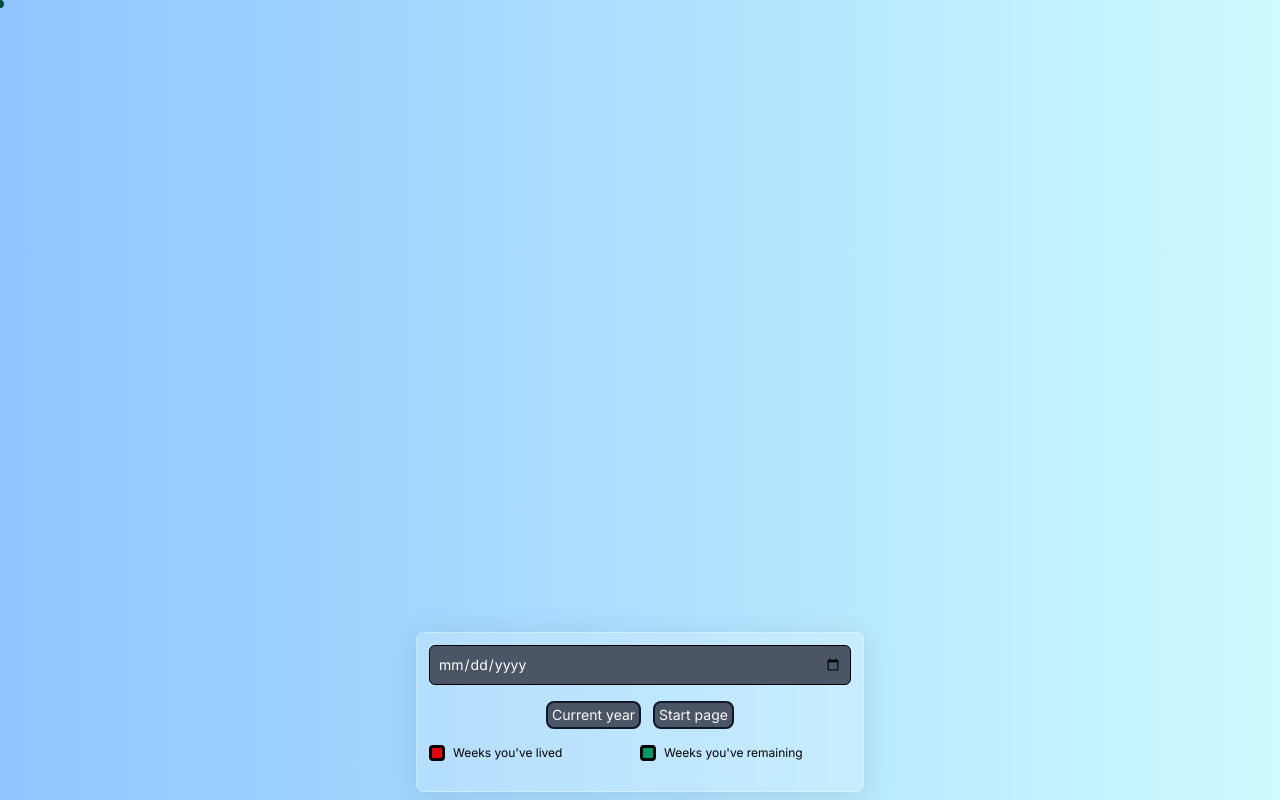
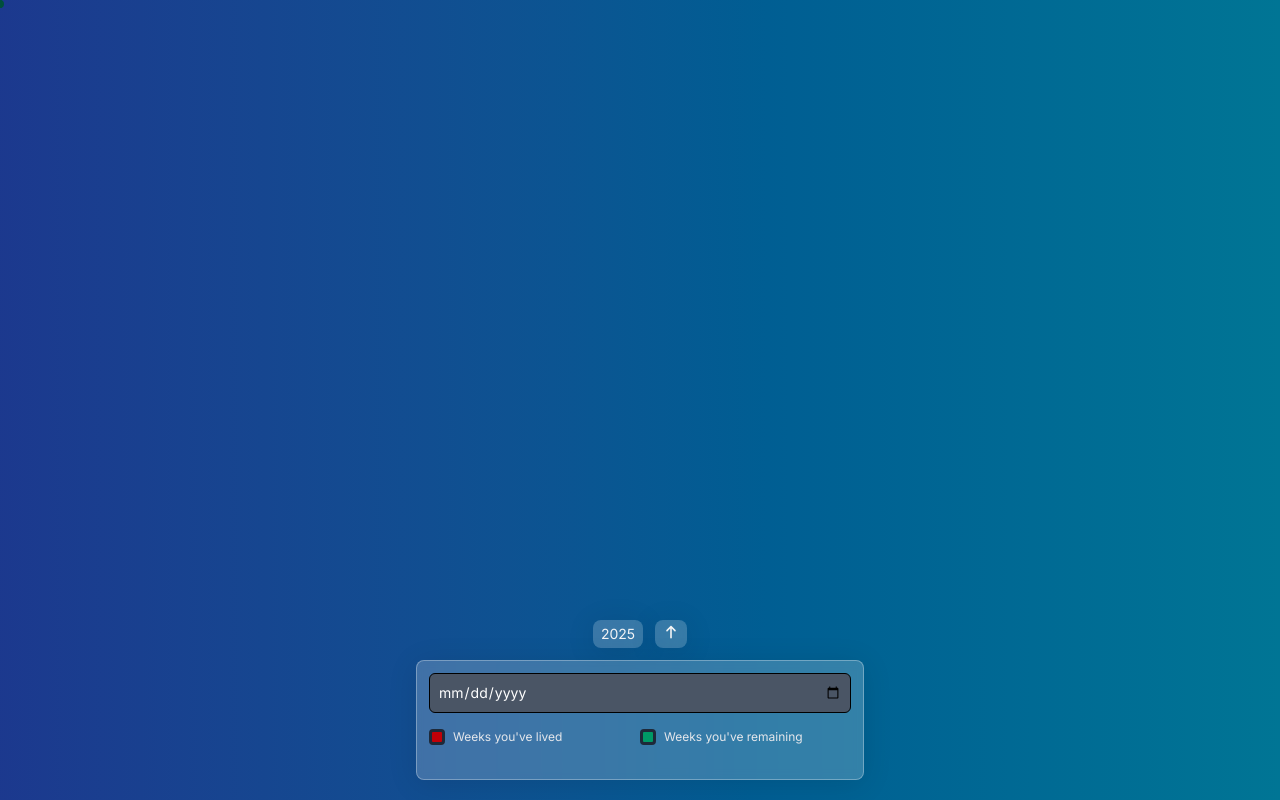
Before and after one commit to Pavlusha311245/DotCalendarWeb, a website built with Vite: page index.html in a window 1280 px wide. Built offline with nearby package versions, Linux system fonts and the light colour scheme.

Commit message:
Refactor index.html and styles: enhance layout, improve button styles, and update date input handling

```diff
--- a/index.html
+++ b/index.html
@@ -22,33 +22,37 @@
 <main>
     <div id="progress" class="progress"></div>
 
-    <section
-            class="min-h-screen bg-linear-to-r from-blue-300 to-cyan-100 dark:from-blue-900 dark:to-cyan-700 dark:text-gray-200 py-10"
-            id="start">
-        <div class="container mx-auto px-5 grid grid-cols-1 lg:grid-cols-3 gap-5">
-            <div></div>
+    <section class="min-h-screen main-bg text-gray-200 py-10" id="start">
+        <div class="container mx-auto px-5">
+            <!--Years of Your Life-->
+            <div class="order-2 flex flex-col gap-1 relative">
+                <div>
+                    <div id="infoPassed" class="text-base lg:text-xl font-bold text-center mt-5"></div>
+                    <div id="infoRemaining" class="text-base lg:text-xl font-bold text-center mt-2"></div>
+                </div>
 
-            <!--Years of Your Life-->
-            <div class="order-2 flex gap-1 relative">
-                <div id="yearsList" class="mt-10 space-y-5 relative"></div>
+                <div id="yearsList" class="mt-10 mb-40 mx-auto space-y-5 relative"></div>
 
-                <div class="bottom-0 left-0 right-0 fixed flex justify-center items-center">
-                    <div class="glass w-full max-w-md h-40 gap-3 p-3 m-2 space-y-4 rounded-lg">
+                <div class="bottom-0 left-0 right-0 fixed flex flex-col justify-center items-center">
+                    <div class="px-3 rounded-lg flex justify-center flex-wrap gap-3">
+                        <a id="current-year" class="btn-glass btn-sm">Сurrent year</a>
+                        <a href='#start' class="btn-glass btn-sm">
+                            <svg class="w-4" xmlns="http://www.w3.org/2000/svg" viewBox="0 0 640 640">
+                                <path fill="#f5f5f5"
+                                      d="M342.6 81.4C330.1 68.9 309.8 68.9 297.3 81.4L137.3 241.4C124.8 253.9 124.8 274.2 137.3 286.7C149.8 299.2 170.1 299.2 182.6 286.7L288 181.3L288 552C288 569.7 302.3 584 320 584C337.7 584 352 569.7 352 552L352 181.3L457.4 286.7C469.9 299.2 490.2 299.2 502.7 286.7C515.2 274.2 515.2 253.9 502.7 241.4L342.7 81.4z"/>
+                            </svg>
+                        </a>
+                    </div>
+
+                    <div class="glass w-full max-w-md h-30 gap-3 p-3 m-5 mt-3 space-y-4 rounded-lg">
                         <div class="rounded-lg space-x-2">
-                            <input
-                                    type="date"
-                                    id="date-of-birth"
-                                    name="date-of-birth"
-                                    class="h-10 w-full rounded-md border bg-background text-sm
+                            <input type="date"
+                                   id="date-of-birth"
+                                   name="date-of-birth"
+                                   class="h-10 w-full rounded-md border bg-background text-sm
                                            text-white
                                            focus:outline-none focus:ring-2 focus:ring-ring
-                                           focus:ring-offset-2"
-                            />
-                        </div>
-
-                        <div class="px-3 rounded-lg flex justify-center flex-wrap gap-3">
-                            <a href='#year2025' class="btn btn-sm">Сurrent year</a>
-                            <a href='#start' class="btn btn-sm">Start page</a>
+                                           focus:ring-offset-2"/>
                         </div>
 
                         <div class="flex justify-center items-center mt-2 text-xs">
@@ -64,28 +68,18 @@
                     </div>
                 </div>
             </div>
-
-            <div class="order-1 lg:order-last">
-                <div>
-                    <div id="infoPassed" class="text-base lg:text-xl font-bold text-center mt-5"></div>
-                    <div id="infoRemaining" class="text-base lg:text-xl font-bold text-center mt-2"></div>
-                </div>
-            </div>
         </div>
     </section>
 </main>
 
 <dialog id="note-dialog">
-    <form method="dialog">
-        <button>
-            <img src="/icons/close.svg" class="w-8" alt="close-btn"/>
-        </button>
-    </form>
-
     <textarea id="note" class="mt-3 note-textarea" rows="4" cols="50"></textarea>
 
-    <div>
-        <button id="save-note" class="btn mt-3">Save Note</button>
+    <div class="flex justify-end items-center gap-3 mt-3">
+        <form method="dialog">
+            <button class="btn-glass">Cancel</button>
+        </form>
+        <button id="save-note" class="btn-glass">Save Note</button>
     </div>
 </dialog>
 
--- a/src/main.ts
+++ b/src/main.ts
@@ -151,6 +151,11 @@ window.onload = function (): void {
     const inputDateOfBirth: HTMLInputElement = document.getElementById("date-of-birth") as HTMLInputElement
     inputDateOfBirth.max = new Date().toISOString().split("T")[0];
 
+    const currentYearLink = document.getElementById('current-year') as HTMLLinkElement;
+    const currentYear = new Date().getFullYear();
+    currentYearLink.href = `#year${currentYear}`;
+    currentYearLink.textContent = `${currentYear}`
+
     const storedDOB: string | null = localStorage.getItem('dob');
     if (storedDOB) {
         inputDateOfBirth.value = storedDOB;
--- a/src/style.css
+++ b/src/style.css
@@ -17,8 +17,12 @@
         scroll-behavior: smooth;
     }
 
+    .main-bg {
+        @apply bg-linear-to-r from-blue-900 to-cyan-700
+    }
+
     dialog::backdrop {
-        background-color: #5c5c5c94;
+        @apply bg-gray-900/30 backdrop-blur-sm;
     }
 
     dialog {
@@ -57,6 +61,16 @@
         @apply px-1 py-0.5 text-sm;
     }
 
+    .btn-glass {
+        @apply px-2 py-1
+        text-gray-100 bg-white/20
+        hover:bg-white/40 hover:text-gray-600
+        rounded-lg
+        shadow-[0_4px_30px_rgba(0,0,0,0.1)]
+        backdrop-blur-sm
+        transition-all duration-200 ease-in-out;
+    }
+
     input[type="date"] {
         @apply bg-gray-600 border-2 border-black p-2 rounded-xl;
     }
@@ -65,8 +79,12 @@
         @apply outline-none ring-2 ring-emerald-600;
     }
 
+    textarea:focus, input[type="text"]:focus, input[type="password"]:focus {
+        @apply outline-none ring-2 ring-emerald-600;
+    }
+
     .dot {
-        @apply w-full max-w-4 h-4 border-3 border-black rounded-sm;
+        @apply w-full max-w-4 h-4 border-3 border-gray-800 rounded-sm;
     }
 
     .dot-green {
@@ -74,7 +92,7 @@
     }
 
     .dot-red {
-        @apply bg-red-600 hover:bg-red-300 hover:cursor-pointer;
+        @apply bg-red-700 hover:bg-red-300 hover:cursor-pointer;
     }
 
     .dot-gray {
@@ -85,6 +103,7 @@
         position: fixed;
         animation: grow linear forwards;
         animation-timeline: scroll();
+        z-index: 9999;
 
         @apply h-2 w-0 fixed text-white bg-emerald-600 rounded-r-sm border-2 border-emerald-900;
     }
```
